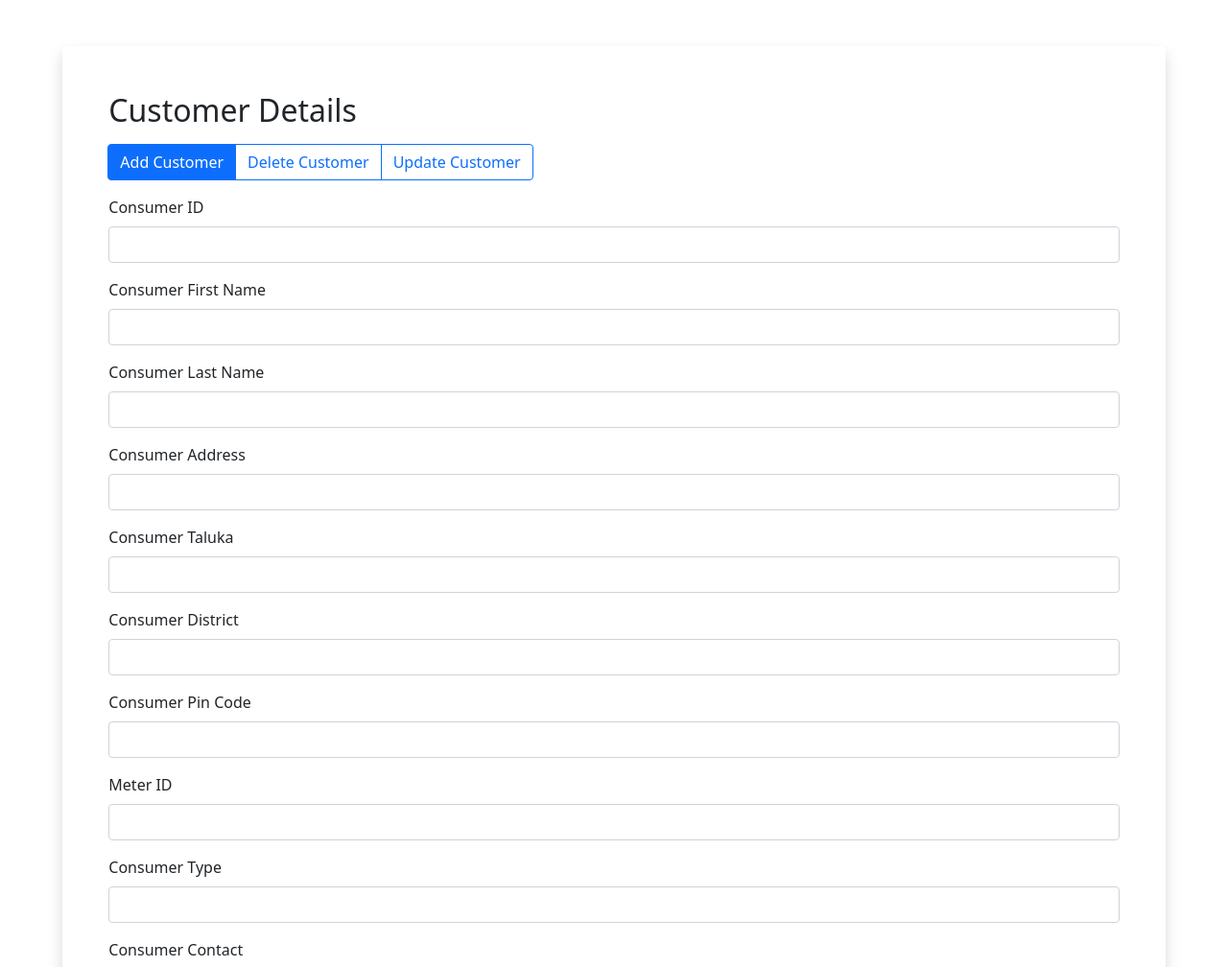
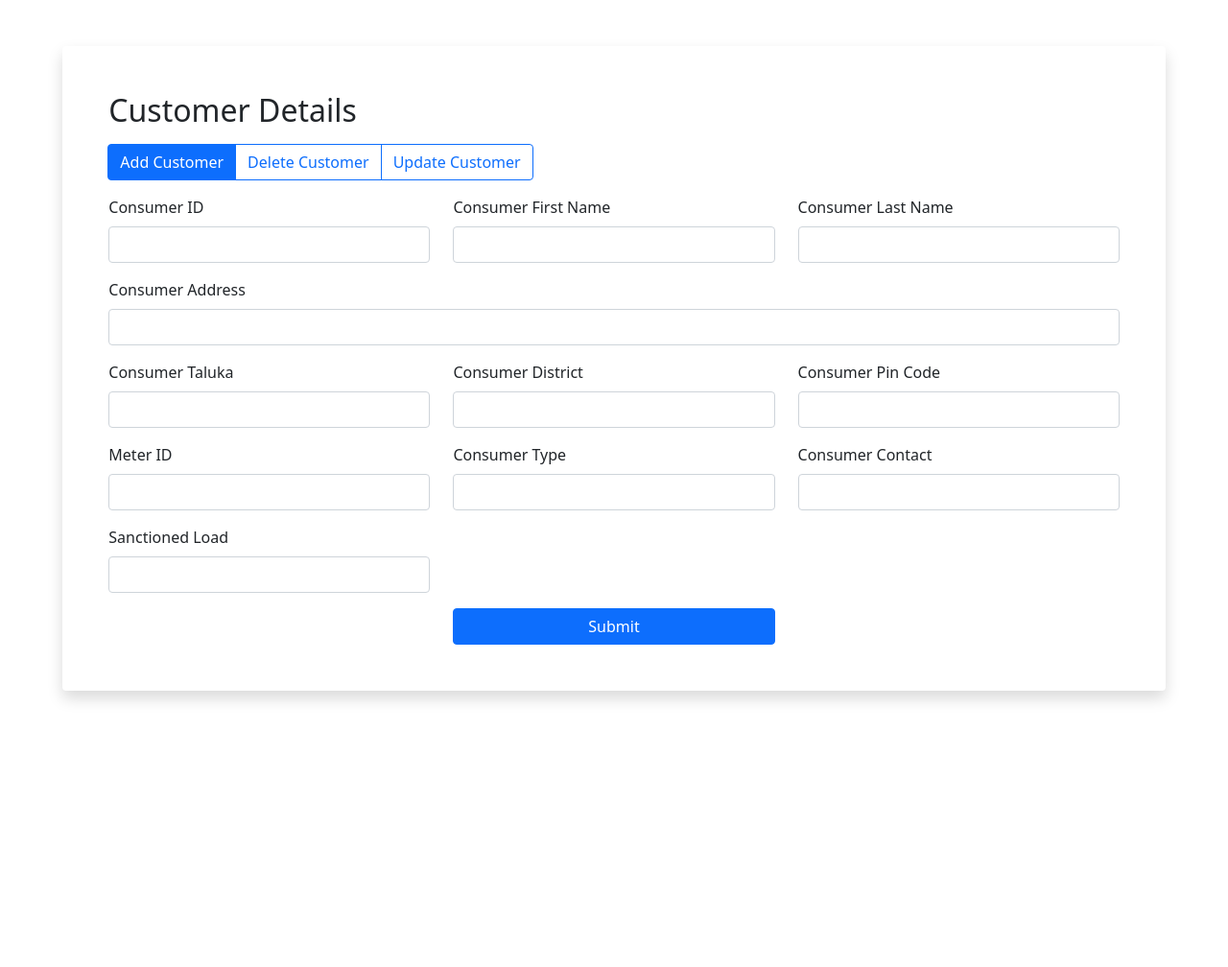
Before and after one commit to Sachinsingh01/ElecBillSys, a Flask app: page /adminCust in a window 1280 px wide. Shown: the top 1008 px of the page at 96% size. After the commit the page ends 731 px from the top, so only its background shows below. Run offline with Flask 2, Linux system fonts and the light colour scheme.

Commit message:
custinput ui

```diff
--- a/application/templates/customerDataInput.html
+++ b/application/templates/customerDataInput.html
@@ -1,75 +1,34 @@
 <html lang="en">
+
 <head>
     <meta charset="UTF-8">
     <meta http-equiv="X-UA-Compatible" content="IE=edge">
     <meta name="viewport" content="width=device-width, initial-scale=1.0">
-    <link href="https://cdn.jsdelivr.net/npm/bootstrap@5.0.2/dist/css/bootstrap.min.css" rel="stylesheet" integrity="sha384-EVSTQN3/azprG1Anm3QDgpJLIm9Nao0Yz1ztcQTwFspd3yD65VohhpuuCOmLASjC" crossorigin="anonymous">
+    <link href="https://cdn.jsdelivr.net/npm/bootstrap@5.0.2/dist/css/bootstrap.min.css" rel="stylesheet"
+        integrity="sha384-EVSTQN3/azprG1Anm3QDgpJLIm9Nao0Yz1ztcQTwFspd3yD65VohhpuuCOmLASjC" crossorigin="anonymous">
     <title>Admin Dash</title>
 </head>
+
 <body>
 
-    <div class="container-fluid rounded">
+    <div class="container-fluid rounded" id="container">
         <section class="row justify-content-center">
             <section class="col-12 col-sm-11 col-md-11">
                 <form method="POST" class="shadow p-5 mb-5 bg-body rounded mt-5">
                     <h2 class="text-start mb-3">Customer Details</h2>
-                    <div class="btn-group mb-3" role="group" aria-label="Customer Info add delete update radio toggle button group">
-                        <input type="radio" class="btn-check" name="btnradiocust" id="custAdd" autocomplete="off" checked>
+                    <div class="btn-group mb-3" role="group" aria-label="Basic radio toggle button group">
+                        <input type="radio" class="btn-check" name="custFuncType" id="custAdd" autocomplete="off"
+                            checked>
                         <label class="btn btn-outline-primary" for="custAdd">Add Customer</label>
 
-                        <input type="radio" class="btn-check" name="btnradiocust" id="custDel" autocomplete="off">
+                        <input type="radio" class="btn-check" name="custFuncType" id="custDel" autocomplete="off">
                         <label class="btn btn-outline-primary" for="custDel">Delete Customer</label>
 
-                        <input type="radio" class="btn-check" name="btnradiocust" id="custUpd" autocomplete="off">
+                        <input type="radio" class="btn-check" name="custFuncType" id="custUpd" autocomplete="off">
                         <label class="btn btn-outline-primary" for="custUpd">Update Customer</label>
                     </div>
-                    <div class="mb-3">
-                        <label for="inputConID" class="form-label">Consumer ID</label>
-                        <input type="text" class="form-control" id="inputConID" name="inputConID">
-                    </div>
-                    <div class="mb-3">
-                        <label for="inputConFName" class="form-label">Consumer First Name</label>
-                        <input type="text" class="form-control" id="inputConFName" name="inputConFName">
-                    </div>
-                    <div class="mb-3">
-                        <label for="inputConLName" class="form-label">Consumer Last Name</label>
-                        <input type="text" class="form-control" id="inputConLName" name="inputConLName">
-                    </div>
-                    <div class="mb-3">
-                        <label for="inputConAddress" class="form-label">Consumer Address</label>
-                        <input type="text" class="form-control" id="inputConAddress" name="inputConAddress">
-                    </div>
-                    <div class="mb-3">
-                        <label for="inputConTaluka" class="form-label">Consumer Taluka</label>
-                        <input type="text" class="form-control" id="inputConTaluka" name="inputConTaluka">
-                    </div>
-                    <div class="mb-3">
-                        <label for="inputConDistrict" class="form-label">Consumer District</label>
-                        <input type="text" class="form-control" id="inputConDistrict" name="inputConDistrict">
-                    </div>
-                    <div class="mb-3">
-                        <label for="inputConPin" class="form-label">Consumer Pin Code</label>
-                        <input type="text" class="form-control" id="inputConPin" name="inputConPin">
-                    </div>
-                    <div class="mb-3">
-                        <label for="inputMeterId" class="form-label">Meter ID</label>
-                        <input type="text" class="form-control" id="inputMeterId" name="inputMeterId">
-                    </div>
-                    <div class="mb-3">
-                        <label for="inputConType" class="form-label">Consumer Type</label>
-                        <input type="text" class="form-control" id="inputConType" name="inputConType">
-                    </div>
-                    <div class="mb-3">
-                        <label for="inputConContact" class="form-label">Consumer Contact</label>
-                        <input type="text" class="form-control" id="inputConContact" name="inputConContact">
-                    </div>
-                    <div class="mb-3">
-                        <label for="inputSancLoad" class="form-label">Sanctioned Load</label>
-                        <input type="text" class="form-control" id="inputSancLoad" name="inputSancLoad">
-                    </div>
-                    <div class="d-grid gap-2 d-block">
-                        <button type="submit" class="btn btn-primary">Submit</button>
-                    </div>
+                    {% include "includes/consumerInputs/consumerAdd.html" %}
+                    {% include "includes/consumerInputs/consumerFilter.html" %}
                 </form>
             </section>
         </section>
@@ -77,8 +36,26 @@
 
 
 
-    <script src="https://cdn.jsdelivr.net/npm/@popperjs/core@2.9.2/dist/umd/popper.min.js" integrity="sha384-IQsoLXl5PILFhosVNubq5LC7Qb9DXgDA9i+tQ8Zj3iwWAwPtgFTxbJ8NT4GN1R8p" crossorigin="anonymous"></script>
-    <script src="https://cdn.jsdelivr.net/npm/bootstrap@5.0.2/dist/js/bootstrap.min.js" integrity="sha384-cVKIPhGWiC2Al4u+LWgxfKTRIcfu0JTxR+EQDz/bgldoEyl4H0zUF0QKbrJ0EcQF" crossorigin="anonymous"></script>
+    <script src="https://cdn.jsdelivr.net/npm/@popperjs/core@2.9.2/dist/umd/popper.min.js"
+        integrity="sha384-IQsoLXl5PILFhosVNubq5LC7Qb9DXgDA9i+tQ8Zj3iwWAwPtgFTxbJ8NT4GN1R8p"
+        crossorigin="anonymous"></script>
+    <script src="https://cdn.jsdelivr.net/npm/bootstrap@5.0.2/dist/js/bootstrap.min.js"
+        integrity="sha384-cVKIPhGWiC2Al4u+LWgxfKTRIcfu0JTxR+EQDz/bgldoEyl4H0zUF0QKbrJ0EcQF"
+        crossorigin="anonymous"></script>
+    <script type="text/javascript">
+        document.getElementById("custAdd").addEventListener("click", (e)=>{
+            document.getElementById("addEl").style.display = "flex"
+            document.getElementById("filterEl").style.display = "none"
+        })
+        document.getElementById("custUpd").addEventListener("click", (e)=>{
+            document.getElementById("addEl").style.display = "none"
+            document.getElementById("filterEl").style.display = "flex"
+        })
+        document.getElementById("custDel").addEventListener("click", (e)=>{
+            document.getElementById("addEl").style.display = "none"
+            document.getElementById("filterEl").style.display = "flex"
+        })
+    </script>
+</body>
 
-</body>
 </html>
--- /dev/null
+++ b/application/templates/includes/consumerInputs/consumerAdd.html
@@ -0,0 +1,53 @@
+<div class="row" id="addEl">
+<div class="mb-3 col-4">
+    <label for="inputConID" class="form-label">Consumer ID</label>
+    <input type="text" class="form-control" id="inputConID" name="inputConID">
+</div>
+<div class="mb-3 col-4">
+    <label for="inputConFName" class="form-label">Consumer First Name</label>
+    <input type="text" class="form-control" id="inputConFName" name="inputConFName">
+</div>
+<div class="mb-3 col-4">
+    <label for="inputConLName" class="form-label">Consumer Last Name</label>
+    <input type="text" class="form-control" id="inputConLName" name="inputConLName">
+</div>
+<div class="mb-3 col-12">
+    <label for="inputConAddress" class="form-label">Consumer Address</label>
+    <input type="text" class="form-control" id="inputConAddress" name="inputConAddress">
+</div>
+<div class="mb-3 col-4">
+    <label for="inputConTaluka" class="form-label">Consumer Taluka</label>
+    <input type="text" class="form-control" id="inputConTaluka" name="inputConTaluka">
+</div>
+<div class="mb-3 col-4">
+    <label for="inputConDistrict" class="form-label">Consumer District</label>
+    <input type="text" class="form-control" id="inputConDistrict" name="inputConDistrict">
+</div>
+<div class="mb-3 col-4">
+    <label for="inputConPin" class="form-label">Consumer Pin Code</label>
+    <input type="text" class="form-control" id="inputConPin" name="inputConPin">
+</div>
+<div class="mb-3 col-4">
+    <label for="inputMeterId" class="form-label">Meter ID</label>
+    <input type="text" class="form-control" id="inputMeterId" name="inputMeterId">
+</div>
+<div class="mb-3 col-4">
+    <label for="inputConType" class="form-label">Consumer Type</label>
+    <input type="text" class="form-control" id="inputConType" name="inputConType">
+</div>
+<div class="mb-3 col-4">
+    <label for="inputConContact" class="form-label">Consumer Contact</label>
+    <input type="text" class="form-control" id="inputConContact" name="inputConContact">
+</div>
+<div class="mb-3 col-4">
+    <label for="inputSancLoad" class="form-label">Sanctioned Load</label>
+    <input type="text" class="form-control" id="inputSancLoad" name="inputSancLoad">
+</div>
+<div class="mb-3 col-4"></div>
+<div class="mb-3 col-4"></div>
+<div class="mb-3 col-4"></div>
+<div class="d-grid gap-2 col-4 d-block">
+    <button type="submit" class="btn btn-primary">Submit</button>
+</div>
+<div class="mb-3 col-4"></div>
+</div>
--- /dev/null
+++ b/application/templates/includes/consumerInputs/consumerFilter.html
@@ -0,0 +1,13 @@
+<div class="row justify-content-center" id="filterEl" style="display: none;">
+    <div class="mb-3 col-4"></div>
+    <div class="mb-3 col-4">
+        <label for="inputConID" class="form-label">Consumer ID</label>
+        <input type="text" class="form-control" id="inputConID" name="inputConID">
+    </div>
+    <div class="mb-3 col-4"></div>
+    <div class="mb-3 col-4"></div>
+    <div class="d-grid gap-2 col-4 d-block">
+        <button type="submit" class="btn btn-primary">Search</button>
+    </div>
+    <div class="mb-3 col-4"></div>
+</div>
```
Also changed, not shown: application/__init__.py (line endings or trailing spaces).
